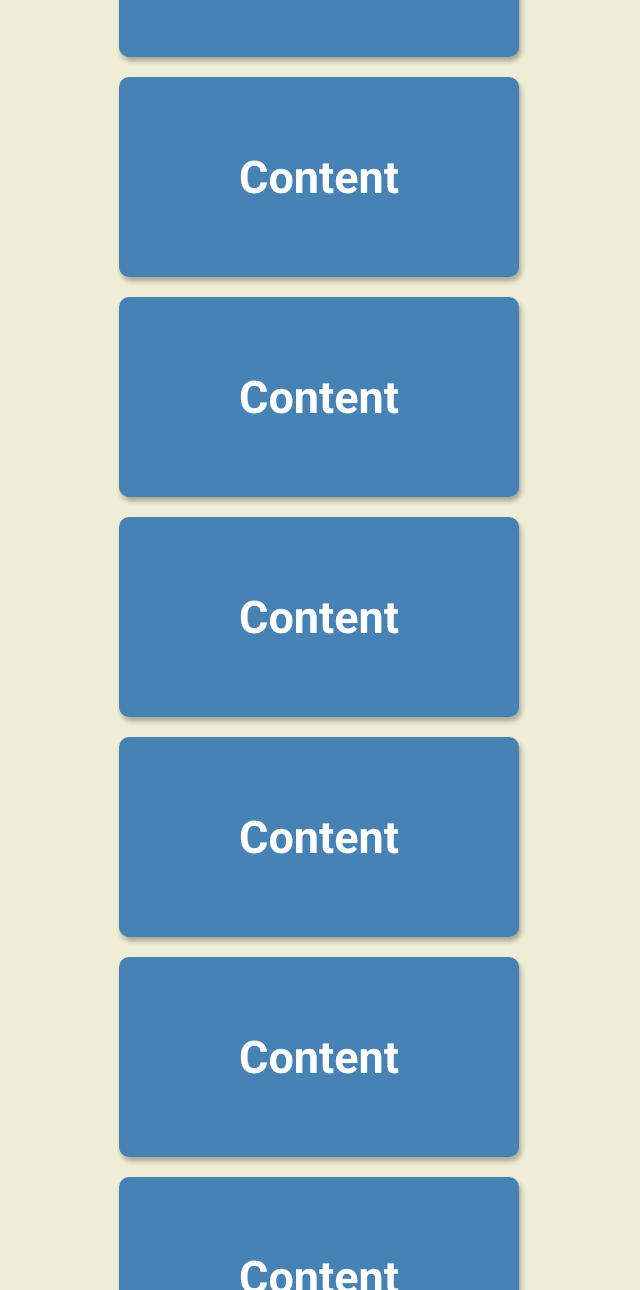
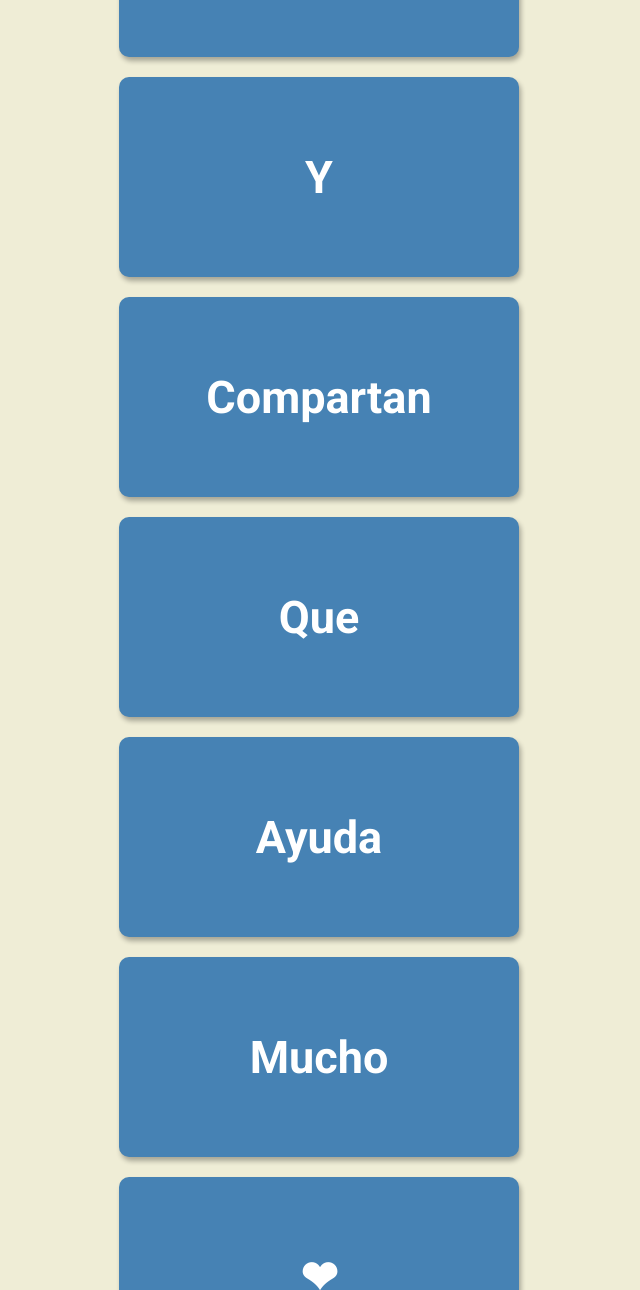
Before and after one commit to GCortesGustavo/50ProjectsMini, a plain HTML site: page scroll-animation/index.html in a window 1280 px wide. Shown: the part 651-1941 px from the top of the page, without its empty margins (321-961 px from the left). Drawn offline with Linux system fonts and the light colour scheme.

Commit message:
Modificando cositas

```diff
--- a/scroll-animation/index.html
+++ b/scroll-animation/index.html
@@ -8,19 +8,19 @@
 </head>
 <body>
     <h1>Scroll to see animation</h1>
-    <div class="box"><h2>Content</h2></div>
-    <div class="box"><h2>Content</h2></div>
-    <div class="box"><h2>Content</h2></div>
-    <div class="box"><h2>Content</h2></div>
-    <div class="box"><h2>Content</h2></div>
-    <div class="box"><h2>Content</h2></div>
-    <div class="box"><h2>Content</h2></div>
-    <div class="box"><h2>Content</h2></div>
-    <div class="box"><h2>Content</h2></div>
-    <div class="box"><h2>Content</h2></div>
-    <div class="box"><h2>Content</h2></div>
-    <div class="box"><h2>Content</h2></div>
-    <div class="box"><h2>Content</h2></div>
+    <div class="box"><h2>Sigan</h2></div>
+    <div class="box"><h2>Al</h2></div>
+    <div class="box"><h2>Gusti</h2></div>
+    <div class="box"><h2>Y</h2></div>
+    <div class="box"><h2>Compartan</h2></div>
+    <div class="box"><h2>Que</h2></div>
+    <div class="box"><h2>Ayuda</h2></div>
+    <div class="box"><h2>Mucho</h2></div>
+    <div class="box"><h2>❤</h2></div>
+    <div class="box"><h2>No se que mas poner</h2></div>
+    <div class="box"><h2>Valoren</h2></div>
+    <div class="box"><h2>El</h2></div>
+    <div class="box"><h2>Esfuerzo xd</h2></div>
 
     <script src="script.js"></script>
 </body>
```
Also changed, not shown: Blurry Loading/script.js (+4 -4 lines).
